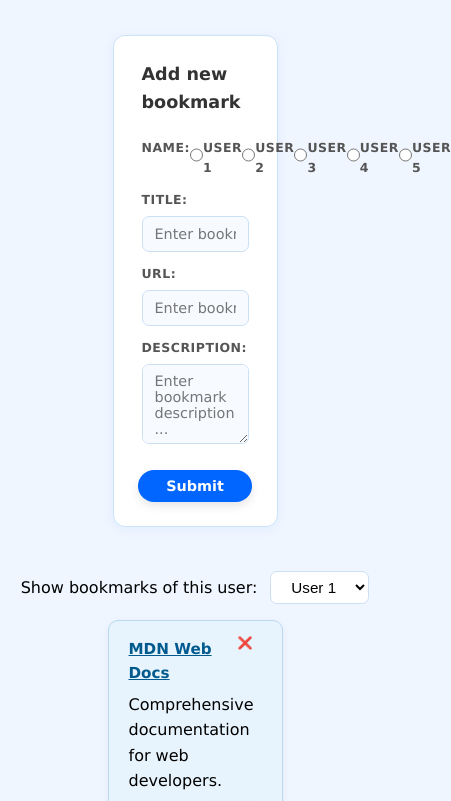
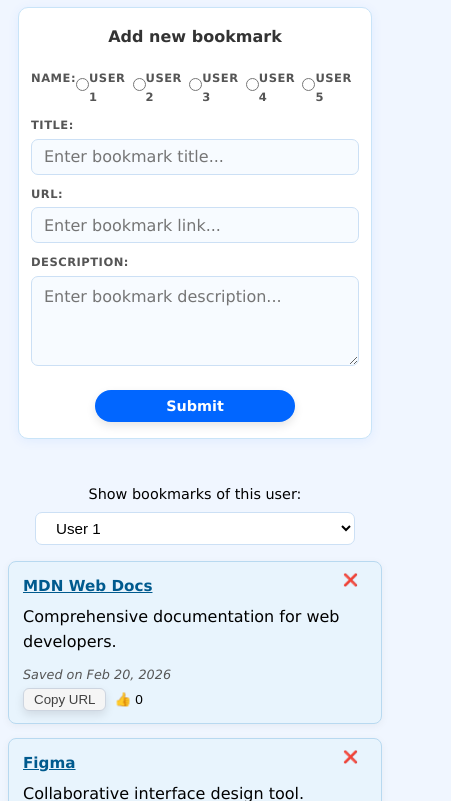
Before and after one commit to trngdothuy/Piscine-Sprint-Project-Shared-Bookmarks, a website with bundled scripts: page index.html in a window 390 px wide. Shown: the part 126-927 px from the top of the page, 451 px wide, since content can reach past the window. Built offline with nearby package versions, Linux system fonts and the light colour scheme.

Commit message:
Mobile and tablet responsive

```diff
--- a/style.css
+++ b/style.css
@@ -276,3 +276,88 @@ a:hover {
   flex-direction: row;
   justify-content: space-between;
 }
+
+/* Responsive breakpoints */
+
+/* Tablet screen */
+@media (max-width: 768px) {
+  body {
+    padding: 12px;
+  }
+
+  #bookmark-form,
+  .bookmark-card-div {
+    width: 100%; /* full width on tablet and below */
+    padding: 18px 16px;
+  }
+
+  #display-user-selector {
+    font-size: 0.9rem;
+    flex-direction: column;
+    gap: 6px;
+  }
+
+  #users-selector {
+    margin-left: 0;
+    width: 100%;
+    max-width: 320px;
+  }
+}
+
+/* Mobile */
+@media (max-width: 480px) {
+  body {
+    padding: 8px;
+  }
+
+  h1 {
+    margin: 16px auto 12px;
+  }
+
+  h2 {
+    font-size: 1rem;
+  }
+
+  #bookmark-form {
+    padding: 16px 12px;
+    border-radius: 10px;
+    gap: 4px;
+  }
+
+  #bookmark-form label {
+    font-size: 0.72rem;
+  }
+
+  #bookmark-form input[type="text"],
+  #bookmark-form textarea {
+    font-size: 1rem; /* prevents iOS auto-zoom (must be ≥16px on some devices) */
+    padding: 10px 12px;
+  }
+
+  #bookmark-form textarea {
+    height: 90px;
+  }
+
+  .bookmark-card-div {
+    padding: 12px 14px;
+    border-radius: 8px;
+  }
+
+  .bookmark-last-line {
+    flex-direction: column;
+    align-items: flex-start;
+  }
+
+  .button-div {
+    align-self: flex-end;
+  }
+
+  a {
+    font-size: 16px; /* comfortable tap size */
+  }
+
+  #submit-button {
+    width: 100%;
+    max-width: 200px;
+  }
+}
```
